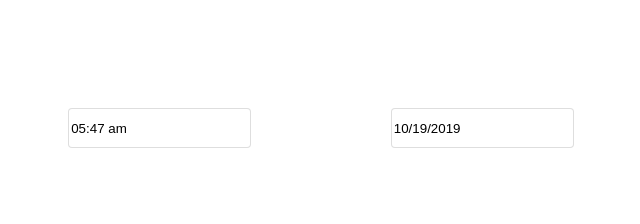
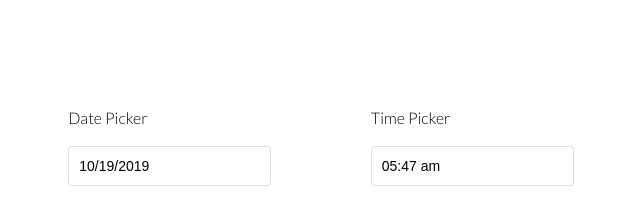
Before and after one commit to sahilverma2209/react-datetime-selector, a React app: page / in a window 1280 px wide. Shown: the whole page, without its empty margins (319-959 px from the left). Built offline with nearby package versions, Linux system fonts and the light colour scheme.

Commit message:
datepicker ui improved

```diff
--- a/examples/src/index.html
+++ b/examples/src/index.html
@@ -3,6 +3,7 @@
     <title>React Date Time Picker Demo</title>
     <meta charset="utf-8">
     <script src="https://kit.fontawesome.com/a57e85d9c9.js" crossorigin="anonymous"></script>
+    <link href="https://fonts.googleapis.com/css?family=Lato:300,400,700,900&display=swap" rel="stylesheet">
     <meta name="viewport" content="width=device-width, initial-scale=1, shrink-to-fit=no">
 </head>
 <body>
--- a/examples/src/index.js
+++ b/examples/src/index.js
@@ -15,14 +15,20 @@ class App extends React.Component {
     render(){
         console.log(this.state)
         return (
-            <div style={{display: 'flex', width: '40%', justifyContent: 'space-between', margin: '0 auto', paddingTop: '100px'}}>
-                <DateOrTimeSelector
-                    timePicker={true}
-                    onOk={value => this.setState({ selectedTime: value})}
-                />
-                <DateOrTimeSelector
-                    onOk={value => this.setState({ selectedDate: value})}
-                />
+            <div style={{display: 'flex', width: '40%', justifyContent: 'space-between', margin: '0 auto', paddingTop: '100px', fontSize: '16px', fontFamily: '\'Lato\', sans-serif', fontWeight: '200'}}>
+                <div>
+                    Date Picker <br/><br/>
+                    <DateOrTimeSelector
+                        onOk={value => this.setState({ selectedDate: value})}
+                    />
+                </div>
+                <div>
+                    Time Picker <br/><br/>
+                    <DateOrTimeSelector
+                        timePicker={true}
+                        onOk={value => this.setState({ selectedTime: value})}
+                    />
+                </div>
             </div>
         )
     }
--- a/src/index.css
+++ b/src/index.css
@@ -9,7 +9,7 @@
     border-radius: 6px;
     border: 1px solid #cacce8;
     background: rgb(255, 255, 255);
-    font-family: "Palatino Linotype", "Book Antiqua", Palatino, serif;
+    font-family: 'Lato', sans-serif;
 }
 
 .picker-container::before{
@@ -25,23 +25,23 @@
     border-right: 1px solid #cacce8;
 }
 
-.tapsync-date-picker{
+.date-picker-container{
     height: 40px;
     position: relative;
 }
 
-.tapsync-input{
+.picker-input{
     outline: none;
     border-radius: 4px;
     height: 40px;
+    font-size: 14px;
     border: 1px solid rgba(34,36,38,.15);
+    padding: 0px 10px;
 }
 
-.tapsync-input:hover{
+.picker-input:hover{
     cursor: pointer;
 }
-
-
 
 .day-picker{
     display: flex;
@@ -190,10 +190,8 @@
     color: white;
 }
 
-
-
 .picker-footer{
-    padding: 7px 0px 10px;
+    padding: 17px 0px 10px;
     display: flex;
     justify-content: flex-end;
     font-size: 12px;
@@ -204,12 +202,14 @@
     border: 1px solid #979797;
     border-radius: 4px;
     color: #979797;
+    font-size: 14px;
     padding: 8px 16px;
     margin-right: 10px;
     width: 90px;
 }
 
 .picker-ok{
+    font-size: 14px;
     background: #5a43c8;
     border: 1px solid #979797;
     border-radius: 4px;
--- a/src/index.js
+++ b/src/index.js
@@ -51,11 +51,11 @@ class DateOrTimeSelector extends React.Component {
         const timePicker = this.props.timePicker || false
         const onOk = this.props.onOk ? this.props.onOk : (e) => { console.log(e)}
         return (
-            <div className="tapsync-date-picker">
+            <div className="date-picker-container">
                 {!timePicker ?
-                    <input className={`tapsync-input ${this.props.inputClass || ''}`} type="text" value={this.state.inputDate} onChange={e => this.handleDateInputChange(e)} onClick={() => this.setState({ pickerOpen: true })}/>
+                    <input className={`picker-input ${this.props.inputClass || ''}`} type="text" value={this.state.inputDate} onChange={e => this.handleDateInputChange(e)} onClick={() => this.setState({ pickerOpen: true })}/>
                     :
-                    <input className={`tapsync-input ${this.props.inputClass || ''}`} tpye="text"  value={this.state.inputTime} onChange={e => this.handleTimeInputChange(e)} onClick={() => this.setState({ pickerOpen: true })}/>
+                    <input className={`picker-input ${this.props.inputClass || ''}`} tpye="text"  value={this.state.inputTime} onChange={e => this.handleTimeInputChange(e)} onClick={() => this.setState({ pickerOpen: true })}/>
                 }
                 {this.state.pickerOpen &&
                     <div className="picker-container">
```
Also changed, not shown: README.md.
